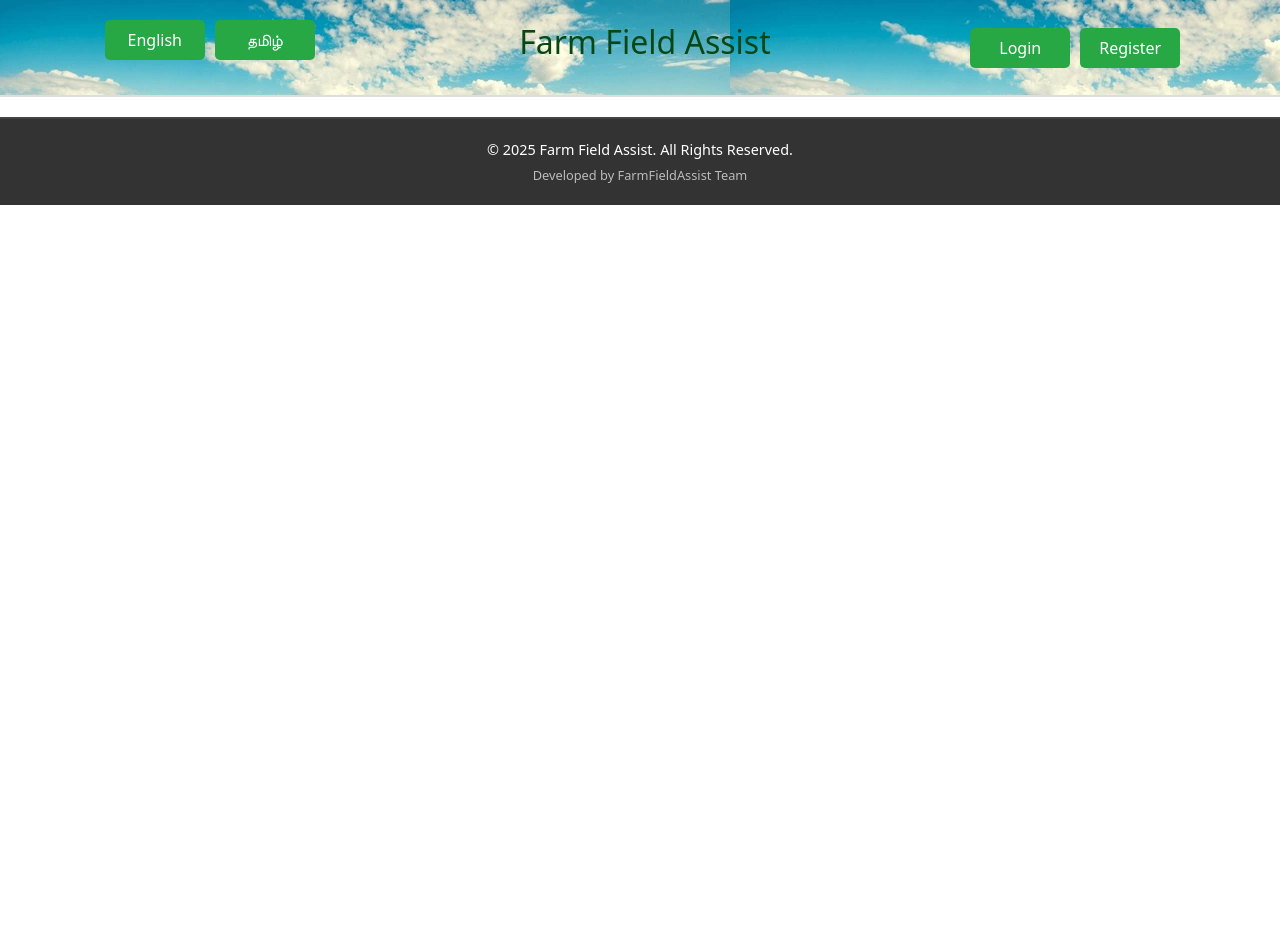
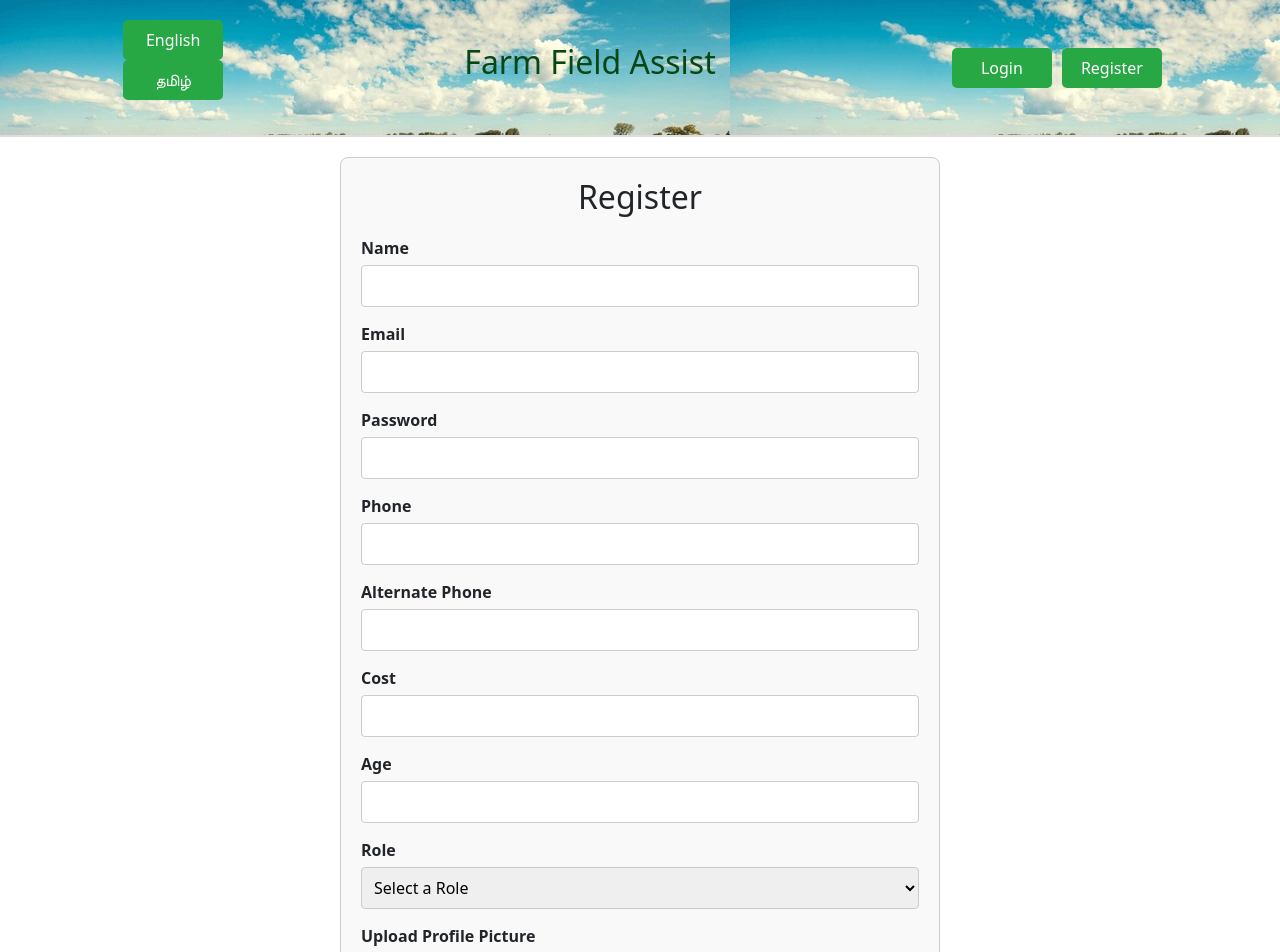
Before and after one commit to Harikrishna2309/FarmFieldAssist-FrontEnd, a React (Create React App) app: page /register in a window 1280 px wide. Shown: the top 952 px of the page. Before the commit the page ends 800 px from the top, so only its background shows below. Built offline with nearby package versions, Linux system fonts and the light colour scheme.

Commit message:
Register page added

```diff
--- a/package.json
+++ b/package.json
@@ -3,6 +3,7 @@
   "version": "0.1.0",
   "private": true,
   "dependencies": {
+    "axios": "^1.7.9",
     "bootstrap": "^5.3.3",
     "cra-template": "1.2.0",
     "i18next": "^24.2.1",
--- a/src/App.js
+++ b/src/App.js
@@ -4,6 +4,7 @@ import Home from "./pages/Home";
 import Header from "./components/Header";
 import Footer from "./components/Footer";
 import "./styles/App.css";
+import Register from "./pages/Register";
 
 const App = () => {
   return (
@@ -11,6 +12,7 @@ const App = () => {
       <Header />
       <Routes>
         <Route path="/" element={<Home />} />
+        <Route path="/register" element={<Register/>} />
       </Routes>
       <Footer/>
     </Router>
--- /dev/null
+++ b/src/config/apiConfig.js
@@ -0,0 +1,5 @@
+const apiConfig = {
+    apiHost: "http://localhost:8000/formfield",
+  };
+
+  export default apiConfig;
--- /dev/null
+++ b/src/pages/Register.js
@@ -0,0 +1,115 @@
+import React, { useState } from "react";
+import { useTranslation } from "react-i18next";
+import axios from "axios";
+import "../styles/Register.css";
+import apiConfig from "../config/apiConfig";
+
+const Register = () => {
+  const { t } = useTranslation();
+  const [formData, setFormData] = useState({
+    name: "",
+    email: "",
+    password: "",
+    phone: "",
+    alter_phone: "",
+    cost: "",
+    age: "",
+    role: "",
+    image: null,
+  });
+
+  const [message, setMessage] = useState("");
+
+  const handleChange = (e) => {
+    const { name, value } = e.target;
+    setFormData({ ...formData, [name]: value });
+  };
+
+  const handleFileChange = (e) => {
+    setFormData({ ...formData, image: e.target.files[0] });
+  };
+
+  const handleSubmit = async (e) => {
+    e.preventDefault();
+    const formDataToSend = new FormData();
+
+    for (let key in formData) {
+      formDataToSend.append(key, formData[key]);
+    }
+
+    try {
+      const response = await axios.post(`${apiConfig.apiHost}/register`, formDataToSend, {
+        headers: {
+          "Content-Type": "multipart/form-data",
+        },
+      });
+
+      setMessage(t("register.success"));
+      console.log(response.data);
+    } catch (error) {
+      setMessage(t("register.error"));
+      console.error(error.response.data);
+    }
+  };
+
+  return (
+    <div className="register">
+      <h2>{t("register.title")}</h2>
+      <form onSubmit={handleSubmit}>
+        <div className="form-group">
+          <label>{t("register.name")}</label>
+          <input type="text" name="name" value={formData.name} onChange={handleChange} required />
+        </div>
+
+        <div className="form-group">
+          <label>{t("register.email")}</label>
+          <input type="email" name="email" value={formData.email} onChange={handleChange} required />
+        </div>
+
+        <div className="form-group">
+          <label>{t("register.password")}</label>
+          <input type="password" name="password" value={formData.password} onChange={handleChange} required />
+        </div>
+
+        <div className="form-group">
+          <label>{t("register.phone")}</label>
+          <input type="number" name="phone" value={formData.phone} onChange={handleChange} required />
+        </div>
+
+        <div className="form-group">
+          <label>{t("register.alter_phone")}</label>
+          <input type="number" name="alter_phone" value={formData.alter_phone} onChange={handleChange} />
+        </div>
+
+        <div className="form-group">
+          <label>{t("register.cost")}</label>
+          <input type="number" name="cost" value={formData.cost} onChange={handleChange} />
+        </div>
+
+        <div className="form-group">
+          <label>{t("register.age")}</label>
+          <input type="number" name="age" value={formData.age} onChange={handleChange} />
+        </div>
+
+        <div className="form-group">
+          <label>{t("register.role")}</label>
+          <select name="role" value={formData.role} onChange={handleChange} required>
+            <option value="">{t("register.select_role")}</option>
+            <option value="1">{t("register.farmer")}</option>
+            <option value="2">{t("register.labourer")}</option>
+          </select>
+        </div>
+
+        <div className="form-group">
+          <label>{t("register.image")}</label>
+          <input type="file" name="image" onChange={handleFileChange} />
+        </div>
+
+        <button type="submit">{t("register.submit")}</button>
+      </form>
+      {message && <p className="message">{message}</p>}
+    </div>
+  );
+};
+
+export default Register;
--- /dev/null
+++ b/src/styles/Register.css
@@ -0,0 +1,53 @@
+.register {
+    max-width: 600px;
+    margin: 20px auto;
+    padding: 20px;
+    border: 1px solid #ccc;
+    border-radius: 8px;
+    background-color: #f9f9f9;
+  }
+
+  .register h2 {
+    text-align: center;
+    margin-bottom: 20px;
+  }
+
+  .form-group {
+    margin-bottom: 15px;
+  }
+
+  .form-group label {
+    display: block;
+    font-weight: bold;
+    margin-bottom: 5px;
+  }
+
+  .form-group input,
+  .form-group select {
+    width: 100%;
+    padding: 8px;
+    border: 1px solid #ccc;
+    border-radius: 4px;
+  }
+
+  button {
+    display: block;
+    width: 100%;
+    padding: 10px;
+    background-color: #28a745;
+    color: white;
+    border: none;
+    border-radius: 4px;
+    font-size: 16px;
+    cursor: pointer;
+  }
+
+  button:hover {
+    background-color: #218838;
+  }
+
+  .message {
+    text-align: center;
+    margin-top: 15px;
+    font-weight: bold;
+  }
--- a/src/translations/en.json
+++ b/src/translations/en.json
@@ -14,6 +14,24 @@
     "secondsecheading": "How agriculture is important to india",
     "secondseccontent": "Agriculture is the backbone of India, providing livelihood to nearly 60% of the population. It contributes significantly to the nation’s GDP and plays a vital role in ensuring food security. India’s rich agricultural heritage supports the economy through exports of crops like rice, wheat, and spices. Additionally, agriculture sustains rural development, employment, and industrial growth by supplying raw materials. It also preserves biodiversity and promotes sustainable practices. With advancements in technology and government initiatives, agriculture remains crucial in addressing poverty, improving living standards, and achieving self-reliance. The sector’s growth is essential for India’s overall progress and economic stability."
 
+  },
+  "register": {
+    "title": "Register",
+    "name": "Name",
+    "email": "Email",
+    "password": "Password",
+    "phone": "Phone",
+    "alter_phone": "Alternate Phone",
+    "cost": "Cost",
+    "age": "Age",
+    "role": "Role",
+    "select_role": "Select a Role",
+    "farmer": "Farmer",
+    "labourer": "Labourer",
+    "image": "Upload Profile Picture",
+    "submit": "Submit",
+    "success": "Registration successful!",
+    "error": "Registration failed. Please try again."
   }
 
 
--- a/src/translations/ta.json
+++ b/src/translations/ta.json
@@ -13,6 +13,24 @@
     "bannercontent": "விவசாயிகள் மற்றும் தொழிலாளர்களை எளிதாக இணைக்க வடிவமைக்கப்பட்ட ஒரு தளம் தான் பார்ம் ஃபீல்ட் அசிஸ்ட். நம்பகமான தொழிலாளர்களை கண்டுபிடிக்கவும், அருகிலுள்ள வேலை வாய்ப்புகளை தேடவும் ஏற்படும் சவால்களை எளிதில் சமாளிக்க உதவுவதுதான் எங்கள் நோக்கம். விவசாயிகள் தங்களின் வேலை விவரங்கள், கால அளவு, சம்பளம் மற்றும் இடம் ஆகியவற்றை எளிதாக பதிவிடலாம், அதே நேரத்தில் தொழிலாளர்கள் தங்களுக்கு விருப்பமான வேலை வாய்ப்புகளை ஆராயலாம். தமிழ் உட்பட பல மொழிகளுக்கான ஆதரவு கொண்டது இதன் சிறப்பம்சமாகும். மேலும், இது பயன்படுத்த எளிய பதிவு செயல்முறையை, விரிவான வேலை பட்டியல்களை மற்றும் Google Maps மூலம் இடத்தை அடிப்படையாகக் கொண்ட வடிகட்டல்களை வழங்குகிறது. விவசாயிகளுக்கும் தொழிலாளர்களுக்கும் நேரடியாக தொடர்பு கொள்ளவும் இந்த தளம் உதவுகிறது, இது நேர்த்தியான ஒத்துழைப்பை உறுதிசெய்கிறது. விவசாயHiring ஐ எளிமையாக்கவும், விவசாய சமூகத்தில் சிறந்த தொடர்புகளை உருவாக்கவும் இன்று எங்களுடன் இணைந்திடுங்கள்!",
     "secondsecheading": "விவசாயம் இந்தியாவிற்கு ஏன் முக்கியமானது?",
     "secondseccontent": "விவசாயம் இந்தியாவின் முதுகெலும்பாக இருந்து, சுமார் 60% மக்களுக்கு வாழ்வாதாரத்தை வழங்குகிறது. இது நாட்டின் மொத்த உற்பத்தியில் முக்கிய பங்கை வகிப்பதோடு, உணவு பாதுகாப்பை உறுதி செய்வதில் முக்கியமான இடத்தை பெறுகிறது. இந்தியாவின் பாரம்பரியமான விவசாய அடிப்படை, அரிசி, கோதுமை மற்றும் மசாலைகள் போன்ற பொருட்களின் ஏற்றுமதியால் பொருளாதாரத்தை ஆதரிக்கிறது. மேலும், விவசாயம் கிராமப்புற வளர்ச்சியையும், வேலைவாய்ப்பையும், தொழில்துறையின் வளர்ச்சியையும் ஆதரிக்கிறது, ஏனெனில் இது மொத்த உற்பத்திக்குத் தேவையான மூலப்பொருட்களை வழங்குகிறது. அது மட்டுமல்லாமல், இது பன்முகத்தன்மையை பாதுகாக்கிறது மற்றும் தற்காலிக முறைகளை ஊக்குவிக்கிறது. தொழில்நுட்ப முன்னேற்றங்கள் மற்றும் அரசின் நடவடிக்கைகள் மூலமாக, விவசாயம் வறுமையை குறைப்பதில், வாழ்க்கைத் தரத்தை மேம்படுத்துவதிலும், தன்னிறைவு அடைவதிலும் முக்கியமாக உள்ளது. இந்த துறையின் வளர்ச்சி, இந்தியாவின் மொத்த முன்னேற்றத்திற்கும் பொருளாதார ஸ்திரத்தன்மைக்கும் அவசியமானது."
+  },
+  "register": {
+    "title": "பதிவு",
+    "name": "பெயர்",
+    "email": "மின்னஞ்சல்",
+    "password": "கடவுச்சொல்",
+    "phone": "தொலைபேசி",
+    "alter_phone": "மாற்று தொலைபேசி",
+    "cost": "செலவு",
+    "age": "வயது",
+    "role": "பங்கு",
+    "select_role": "ஒரு பங்கைத் தேர்ந்தெடுக்கவும்",
+    "farmer": "விவசாயி",
+    "labourer": "தொழிலாளர்",
+    "image": "சுயவிவரப் படத்தைப் பதிவேற்றவும்",
+    "submit": "சமர்ப்பிக்கவும்",
+    "success": "பதிவு வெற்றிகரமாக முடிந்தது!",
+    "error": "பதிவு தோல்வியடைந்தது. தயவுசெய்து மீண்டும் முயற்சிக்கவும்."
   }
 
 }
```
Also changed, not shown: src/components/Header.js (+19 -5 lines), 1 other file (tests, documents, lock files or other folders).
